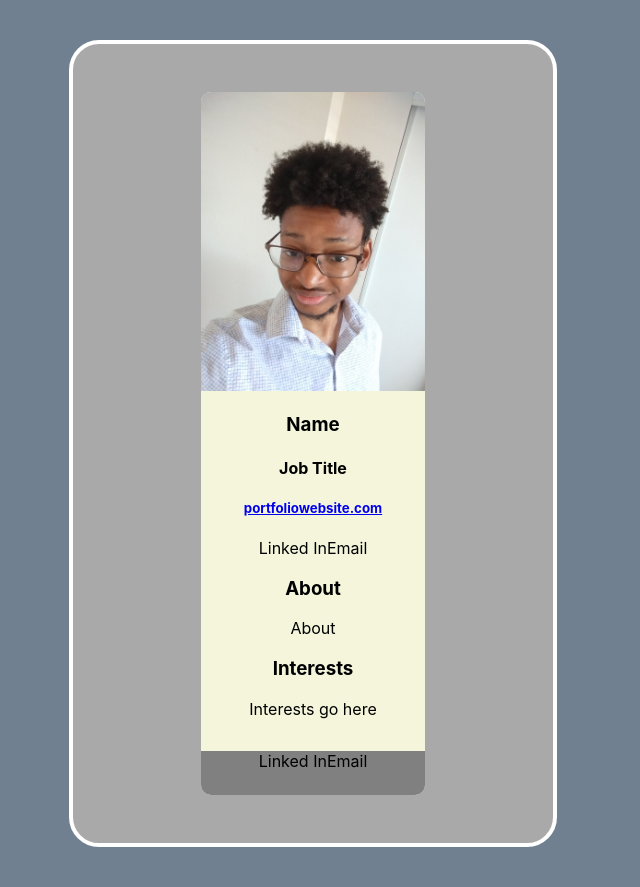
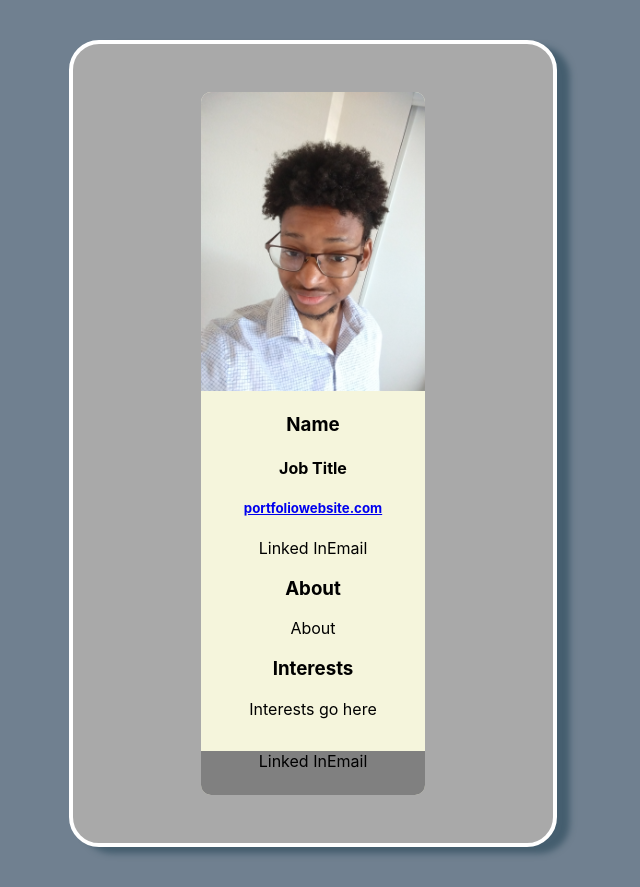
Before and after one commit to Neshamon/Digital-Business-Card, a React (Create React App) app: page / in a window 1280 px wide. Shown: the whole page, without its empty margins (327-967 px from the left). Built offline with nearby package versions, Linux system fonts and the light colour scheme.

Commit message:
Add a box shadow to root

```diff
--- a/src/App.css
+++ b/src/App.css
@@ -9,6 +9,7 @@
   margin: 2.5em 2em 2.5em 2em;
   border-radius: 30px;
   border: .3em solid white;
+  box-shadow: 0.8em 0.4em .4em hsla(200, 50%, 20%, .5);
 }
 
 .App {
```
